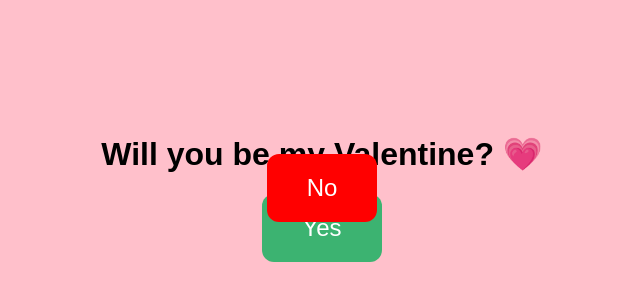
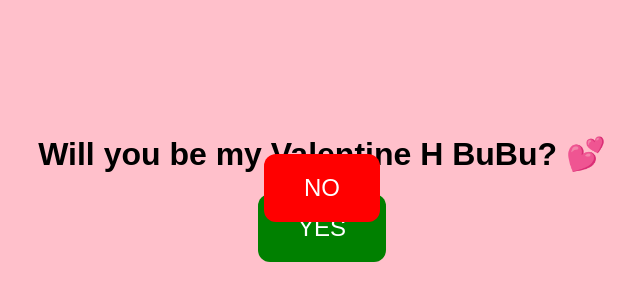
Before and after one commit to hvminh8889hcvn/NHvalentine, a plain HTML site: page index.html in a window 1280 px wide. Shown: the part 220-520 px from the top of the page, without its empty margins (318-958 px from the left). Drawn offline with Linux system fonts and the light colour scheme.

Commit message:
Update index.html

```diff
--- a/index.html
+++ b/index.html
@@ -2,7 +2,7 @@
 <html>
 <head>
 <meta charset="UTF-8">
-<title>Will you be my Valentine?</title>
+<title>Valentine 💖</title>
 
 <style>
 body {
@@ -18,13 +18,14 @@ body {
 button {
   padding: 20px 40px;
   font-size: 24px;
+  border-radius: 12px;
   border: none;
-  border-radius: 12px;
   cursor: pointer;
+  transition: all 0.2s ease;
 }
 
 #yes {
-  background: #3cb371;
+  background: green;
   color: white;
 }
 
@@ -38,20 +39,29 @@ button {
 
 <body>
 
-<h1>Will you be my Valentine? 💗</h1>
+<h1>Will you be my Valentine H BuBu? 💕</h1>
 
-<button id="yes" onclick="alert('Yay ❤️')">Yes</button>
-<button id="no">No</button>
+<button id="yes" onclick="alert('DuDu knew it 😘')">YES</button>
+<button id="no">NO</button>
 
 <script>
 const noBtn = document.getElementById("no");
+const yesBtn = document.getElementById("yes");
+
+let yesSize = 24;
 
 noBtn.addEventListener("mouseover", () => {
+
+  // NO chạy trốn
   const x = Math.random() * (window.innerWidth - 100);
   const y = Math.random() * (window.innerHeight - 50);
 
   noBtn.style.left = x + "px";
   noBtn.style.top = y + "px";
+
+  // YES to dần
+  yesSize += 4;
+  yesBtn.style.fontSize = yesSize + "px";
 });
 </script>
 
```
